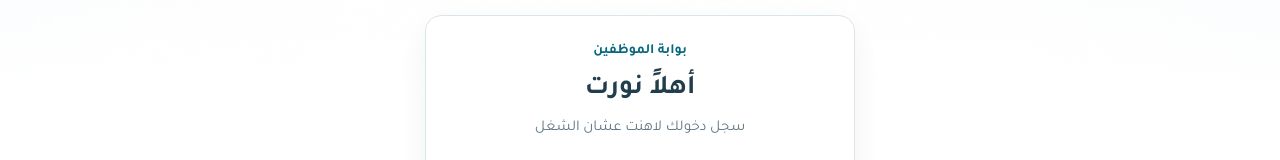
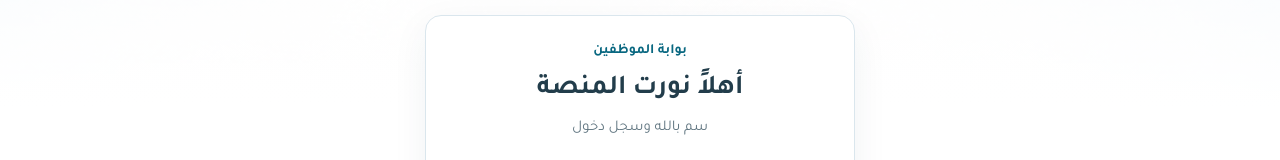
Before and after one commit to swwa71/bshrakm, a plain HTML site: page index.html in a window 1280 px wide. Shown: the part 209-369 px from the top of the page. Drawn offline with Linux system fonts and the light colour scheme.

Commit message:
Update index.html

```diff
--- a/index.html
+++ b/index.html
@@ -21,8 +21,8 @@
         <div class="login-brand-slot"><div class="brand login-brand" role="img" aria-label="شعار جمعية بشراكم"></div></div>
         <div class="login-fields" inert>
         <span class="eyebrow">بوابة الموظفين</span>
-        <h1>أهلاً نورت</h1>
-        <p class="muted login-intro"> سجل دخولك لاهنت عشان الشغل</p>
+        <h1>أهلاً نورت المنصة</h1>
+        <p class="muted login-intro"> سم بالله وسجل دخول</p>
         <form id="login-form">
           <label for="login-username">اسم المستخدم</label>
           <input id="login-username" name="username" autocomplete="username" maxlength="64" required>
```
